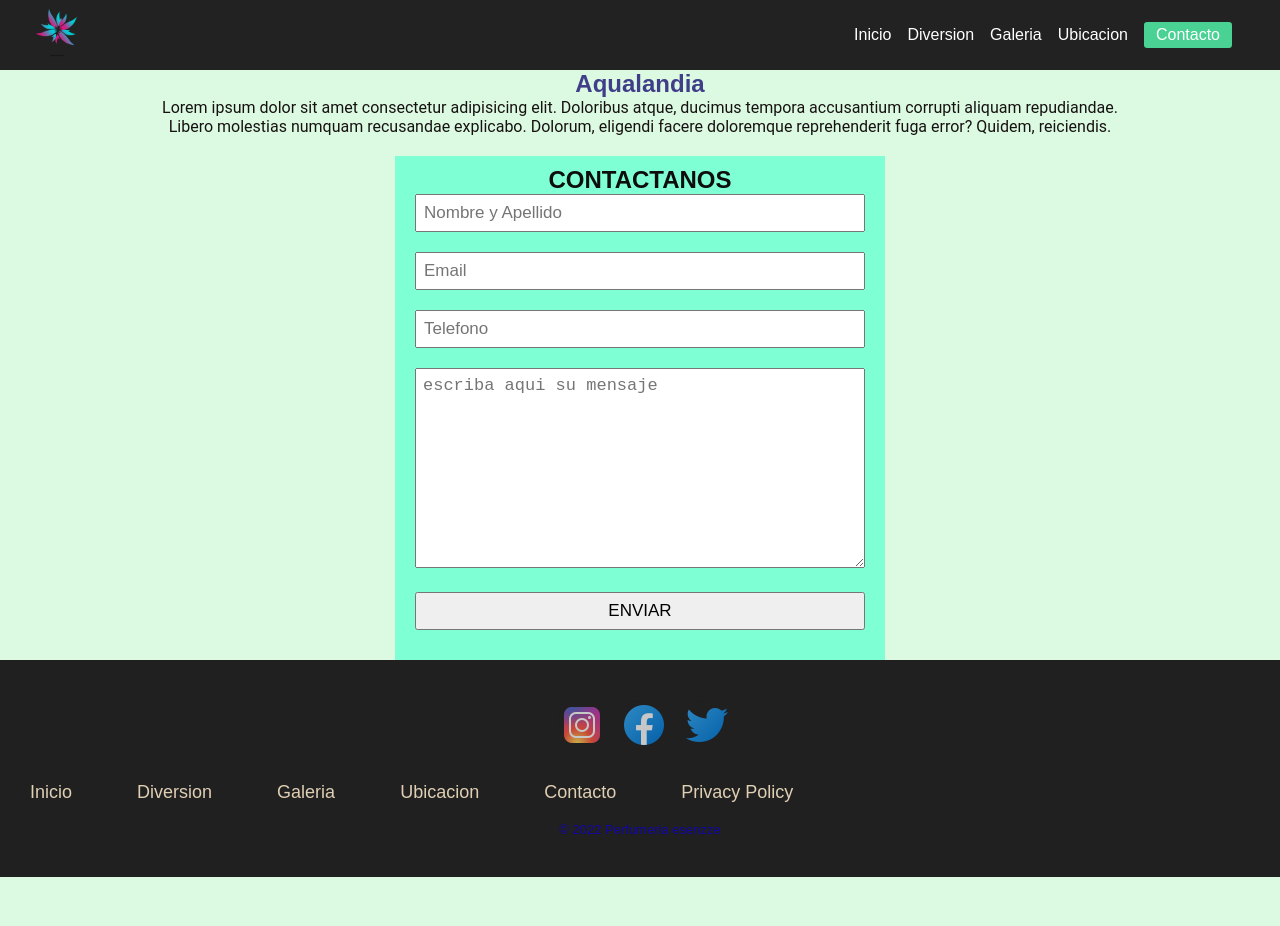
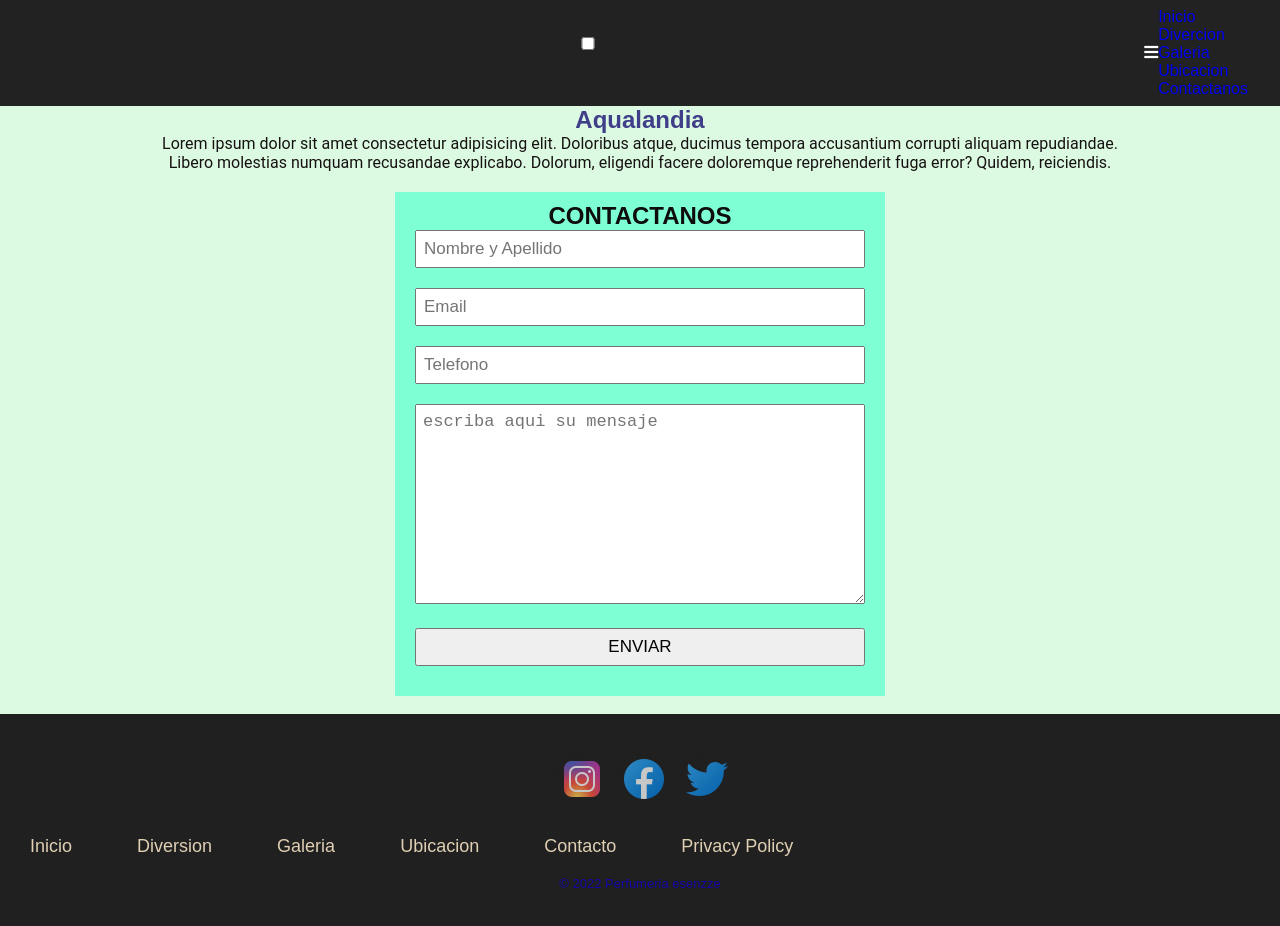
Before and after one commit to cristaltans/java.github.io, a plain HTML site: page pages/Contactanos.html in a window 1280 px wide. Before the commit the page ends 877 px from the top, so only its background shows below. Drawn offline with Linux system fonts and the light colour scheme.

Commit message:
Update Contactanos.html

```diff
--- a/pages/Contactanos.html
+++ b/pages/Contactanos.html
@@ -6,26 +6,22 @@
     <meta name="viewport" content="width=device-width, initial-scale=1.0">
     <title>Parque de diversiones</title>
     <link rel="stylesheet" href="../css/style.css">
+    <link rel="stylesheet" href="https://cdnjs.cloudflare.com/ajax/libs/font-awesome/5.15.3/css/all.min.css">
 
 </head>
 
 <body>
     <header class="header">
-        <div class="logo-header">
-            <a href="../index.html"><img src="../image/logo.png" alt=""></a>
-        </div>
-        <div class="nav-menu">
-            <input type="checkbox" id="check">
-            <label for="check" class="checkbtn">
-                <i class="menu-icon"><img src="../image/images.png" alt=""></i>
-            </label>
+        <input type="checkbox" id="active">
+        <label for="active" class="menu-btn"><i class="fas fa-bars"></i></label>
+        <div class="wrapper">
             <ul>
                 <li><a href="../index.html">Inicio</a></li>
-                <li><a href="./Diversion.html">Diversion</a></li>
+                <li><a href="./Diversion.html">Divercion</a></li>
                 <li><a href="./Galeria.html">Galeria</a></li>
                 <li><a href="./ubicacion.html">Ubicacion</a></li>
-                <li><a href="./Contactanos.html">Contacto</a></li>
-            </ul>
+                <li><a href="./Contactanos.html">Contactanos</a></li>
+             </ul>
         </div>
     </header>
     <h2 class="contactate">Aqualandia
@@ -48,7 +44,7 @@
         <input type="button" value="ENVIAR" id="boton">
     </form>
 
-
+<br>
     <section class="footer">
 
         <div class="social">
```
